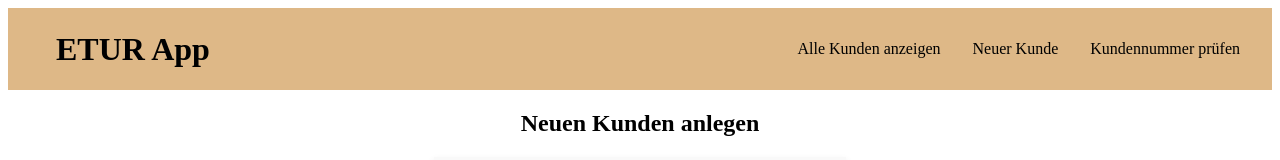
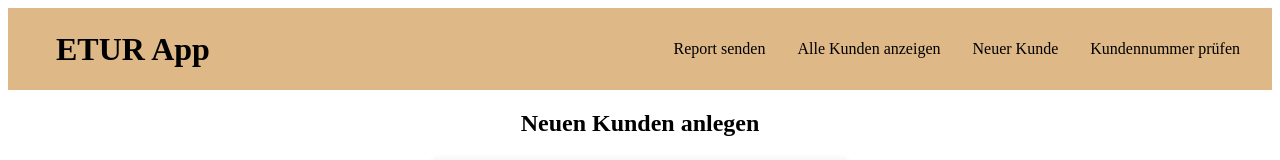
Before and after one commit to KevinKurz/ETUR-App, a plain HTML site: page src/webseite/create-new-customer.html in a window 1280 px wide. Shown: the top 160 px of the page. Drawn offline with Linux system fonts and the light colour scheme.

Commit message:
add send report to header

```diff
--- a/src/webseite/create-new-customer.html
+++ b/src/webseite/create-new-customer.html
@@ -12,6 +12,7 @@
     <header>
       <h1><a href="./index.html">ETUR App</a></h1>
       <div class="dropdown">
+        <a href="./reports.html">Report senden</a>
         <a href="./customer-list.html">Alle Kunden anzeigen</a>
         <a href="./create-new-customer.html">Neuer Kunde</a>
         <a href="./check-customer-id.html">Kundennummer prüfen</a>
```
Also changed, not shown: src/webseite/style.css (+3 -8 lines).
